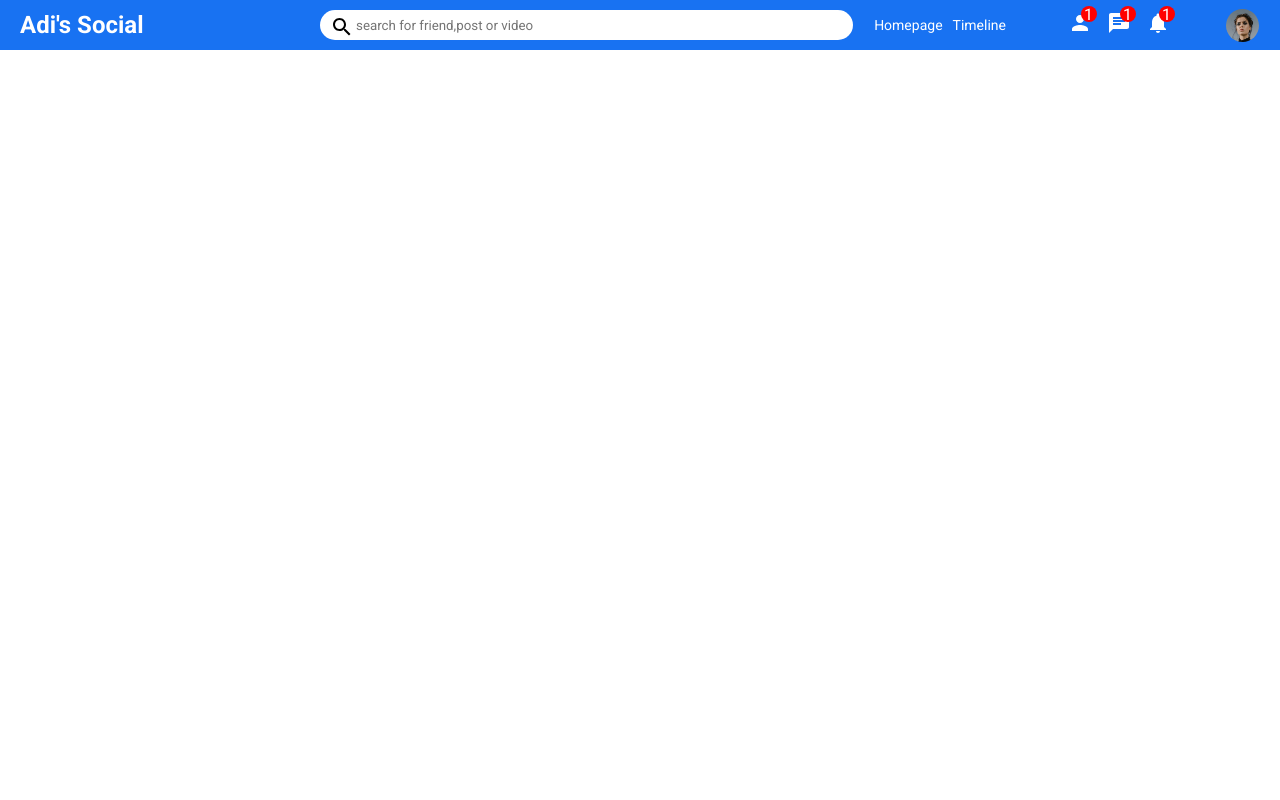
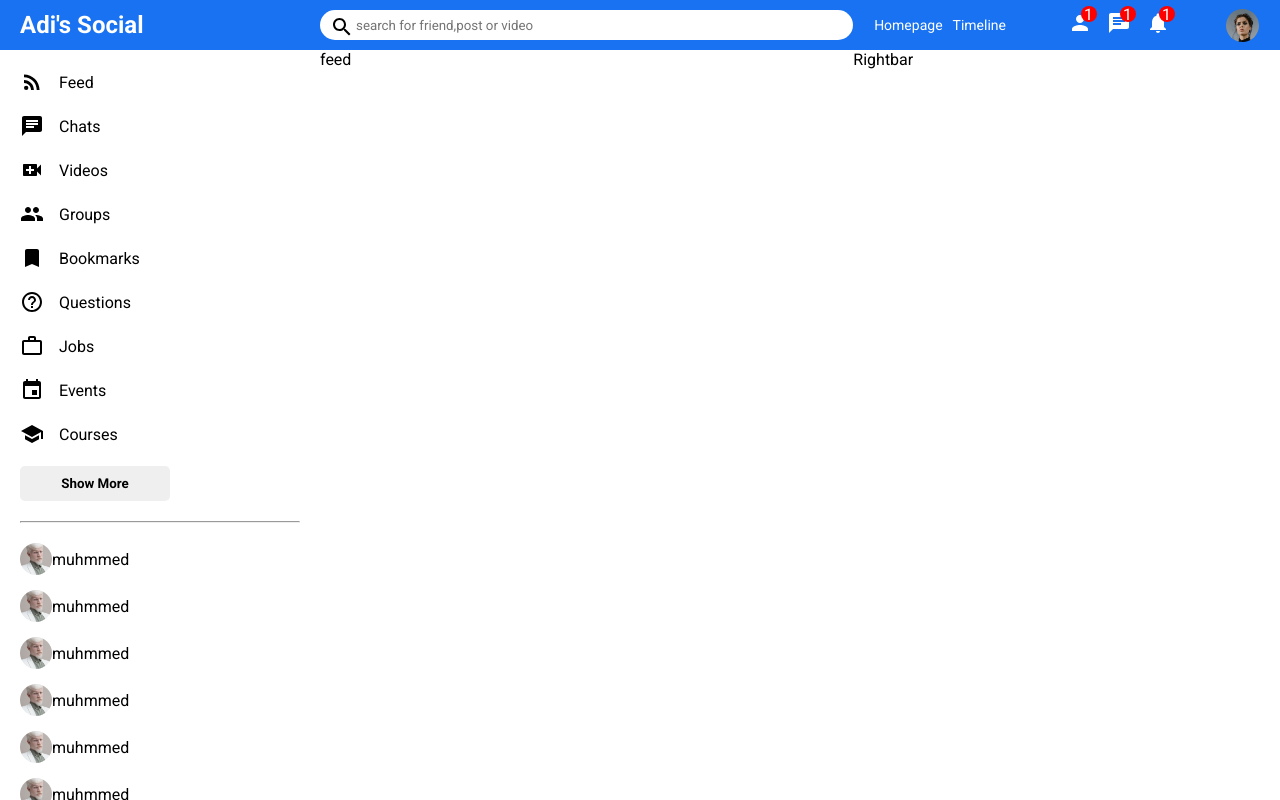
Before and after one commit to ADITHS7/social-media, a React (Create React App) app: page / in a window 1280 px wide. Built offline with nearby package versions, Linux system fonts and the light colour scheme.

Commit message:
sidebar ui completed

```diff
--- a/src/Components/Rightbar/Rightbar.css
+++ b/src/Components/Rightbar/Rightbar.css
@@ -0,0 +1,3 @@
+.rightbar{
+  flex: 4;
+}
--- a/src/Components/Rightbar/Rightbar.jsx
+++ b/src/Components/Rightbar/Rightbar.jsx
@@ -1,8 +1,8 @@
 import React from 'react'
-
+import './Rightbar.css'
 const Rightbar = () => {
   return (
-    <div>Rightbar</div>
+    <div className='rightbar'>Rightbar</div>
   )
 }
 
--- a/src/Components/Sidebar/Sidebar.css
+++ b/src/Components/Sidebar/Sidebar.css
@@ -0,0 +1,59 @@
+.sidebar{
+  flex:3;
+  height: calc(100vh - 50px);
+  overflow-y: scroll;
+
+}
+::-webkit-scrollbar{
+width: 5px;
+}
+::-webkit-scrollbar-track{
+  background-color: #f1f1f1;
+}
+::-webkit-scrollbar-thumb{
+  background-color: rgb(179, 179, 179);
+}
+.sidebar-wrapper{
+  padding: 20px;
+}
+.sidebar-list{
+  margin: 0;
+  padding: 0;
+  list-style: none;
+
+}
+.sidebar-list-item{
+  display: flex;
+  align-items: center;
+  margin-bottom: 20px;
+}
+.sidebar-icon{
+  margin-right: 15px;
+}
+.sidebar-btn{
+  width: 150px;
+  border: none;
+  padding: 10px;
+  border-radius: 5px;
+  font-weight: 600;
+}
+.sidebarHr{
+  margin: 20px 0;
+}
+.sidebar-friend-list{
+  padding: 0;
+  margin: 0;
+  list-style: none;
+}
+.sidebar-friend{
+display: flex;
+align-items: center;
+margin-bottom: 15px;
+}
+.sidebar-friend-img{
+  width: 32px;
+  height: 32px;
+  border-radius: 50%;
+  object-fit: cover;
+
+}
--- a/src/Components/Sidebar/Sidebar.jsx
+++ b/src/Components/Sidebar/Sidebar.jsx
@@ -1,8 +1,97 @@
 import React from 'react'
 import './Sidebar.css'
+import { Bookmark, Chat, Event, Group, HelpOutline, RssFeed, School, VideoCall, WorkOutline } from '@mui/icons-material'
 const Sidebar = () => {
   return (
-    <div>Sidebar</div>
+    <div className='sidebar'>
+      <div className="sidebar-wrapper">
+        <ul className="sidebar-list">
+          <li className="sidebar-list-item">
+            <RssFeed className='sidebar-icon'/>
+            <span className="sidebar-list-item-text">
+              Feed
+            </span>
+          </li>
+
+          <li className="sidebar-list-item">
+            <Chat className='sidebar-icon'/>
+            <span className="sidebar-list-item-text">
+             Chats
+            </span>
+          </li>
+          <li className="sidebar-list-item">
+            <VideoCall className='sidebar-icon'/>
+            <span className="sidebar-list-item-text">
+              Videos
+            </span>
+          </li>
+          <li className="sidebar-list-item">
+            <Group className='sidebar-icon'/>
+            <span className="sidebar-list-item-text">
+              Groups
+            </span>
+          </li>
+          <li className="sidebar-list-item">
+            <Bookmark className='sidebar-icon'/>
+            <span className="sidebar-list-item-text">
+              Bookmarks
+            </span>
+          </li>
+          <li className="sidebar-list-item">
+            <HelpOutline className='sidebar-icon'/>
+            <span className="sidebar-list-item-text">
+              Questions
+            </span>
+          </li>
+          <li className="sidebar-list-item">
+            <WorkOutline className='sidebar-icon'/>
+            <span className="sidebar-list-item-text">
+              Jobs
+            </span>
+          </li>
+          <li className="sidebar-list-item">
+            <Event className='sidebar-icon'/>
+            <span className="sidebar-list-item-text">
+            Events
+            </span>
+          </li>
+          <li className="sidebar-list-item">
+            <School className='sidebar-icon'/>
+            <span className="sidebar-list-item-text">
+              Courses
+            </span>
+          </li>
+        </ul>
+        <button className='sidebar-btn'>Show More</button>
+        <hr className='sidebarHr'/>
+        <ul className="sidebar-friend-list">
+          <li className="sidebar-friend">
+            <img className='sidebar-friend-img' src="/assets/person/2.jpeg" alt="" />
+            <span className="sidebar-friend-name">muhmmed</span>
+          </li>
+          <li className="sidebar-friend">
+            <img className='sidebar-friend-img' src="/assets/person/2.jpeg" alt="" />
+            <span className="sidebar-friend-name">muhmmed</span>
+          </li>
+          <li className="sidebar-friend">
+            <img className='sidebar-friend-img' src="/assets/person/2.jpeg" alt="" />
+            <span className="sidebar-friend-name">muhmmed</span>
+          </li>
+          <li className="sidebar-friend">
+            <img className='sidebar-friend-img' src="/assets/person/2.jpeg" alt="" />
+            <span className="sidebar-friend-name">muhmmed</span>
+          </li>
+          <li className="sidebar-friend">
+            <img className='sidebar-friend-img' src="/assets/person/2.jpeg" alt="" />
+            <span className="sidebar-friend-name">muhmmed</span>
+          </li>
+          <li className="sidebar-friend">
+            <img className='sidebar-friend-img' src="/assets/person/2.jpeg" alt="" />
+            <span className="sidebar-friend-name">muhmmed</span>
+          </li>
+        </ul>
+        </div>
+        </div>
   )
 }
 
--- a/src/Components/feed/feed.css
+++ b/src/Components/feed/feed.css
@@ -0,0 +1,3 @@
+.feed{
+  flex: 5;
+}
--- a/src/Components/feed/feed.jsx
+++ b/src/Components/feed/feed.jsx
@@ -1,8 +1,8 @@
 import React from 'react'
-import './feed.css'
+import './Feed.css'
 const feed = () => {
   return (
-    <div>feed</div>
+    <div className='feed'>feed</div>
   )
 }
 
--- a/src/Pages/Home/Home.css
+++ b/src/Pages/Home/Home.css
@@ -0,0 +1,5 @@
+.home-container{
+  display: flex;
+  width: 100%;
+
+}
--- a/src/Pages/Home/Home.jsx
+++ b/src/Pages/Home/Home.jsx
@@ -1,9 +1,19 @@
 import React from 'react'
 import './Home.css'
 import Topbar from '../../Components/Topbar/Topbar'
+import Sidebar from '../../Components/Sidebar/Sidebar'
+import Feed from '../../Components/Feed/Feed';
+import Rightbar from '../../Components/Rightbar/Rightbar'
 const Home = () => {
   return (
-    <div><Topbar/></div>
+    <><Topbar/>
+    <div className="home-container">
+    <Sidebar/>
+    <Feed/>
+    <Rightbar/>
+    </div>
+
+    </>
   )
 }
 
```
